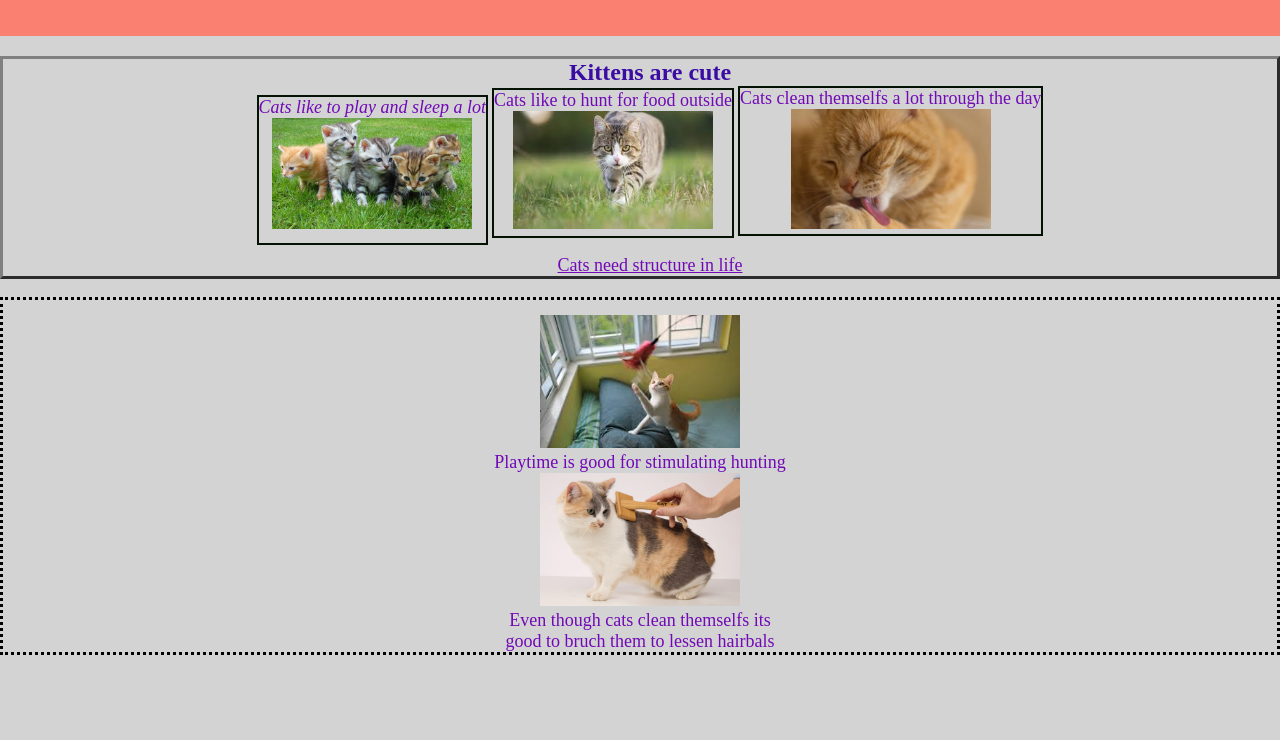
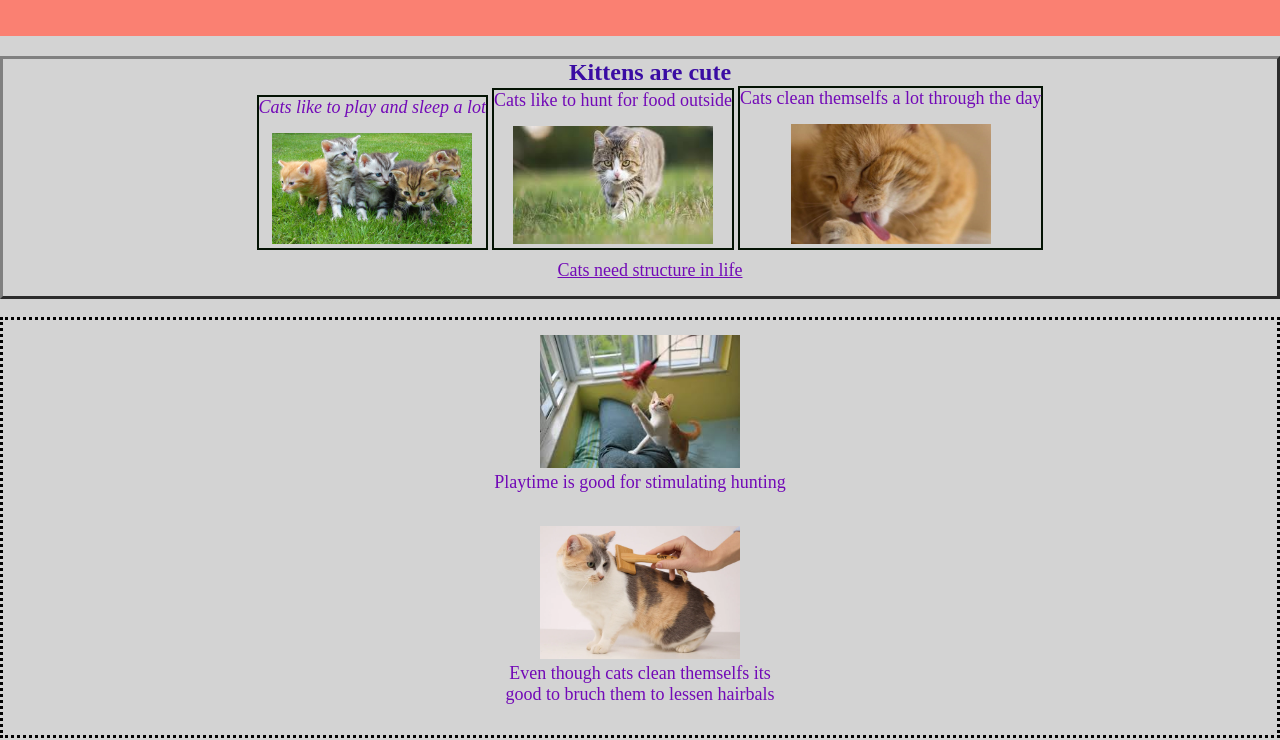
Before and after one commit to kine587/html, a plain HTML site: page index.html in a window 1280 px wide. Shown: the part 64-804 px from the top of the page. Drawn offline with Linux system fonts and the light colour scheme.

Commit message:
minor styling changes

```diff
--- a/style.css
+++ b/style.css
@@ -38,6 +38,7 @@ main {
 p {
   font-size: 18px;
   color: #7209b7;
+  margin-bottom: 15px;
 }
 article {
   height: 80%;
@@ -68,6 +69,7 @@ section {
 }
 .caring-for-cats {
   margin-top: 15px;
+  margin-bottom: 15px;
 }
 
 img {
```
Also changed, not shown: index.html (+2 -0 lines).
